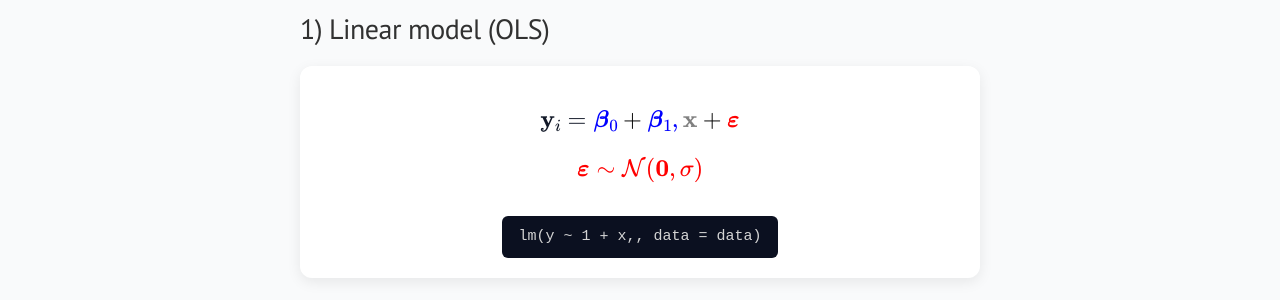
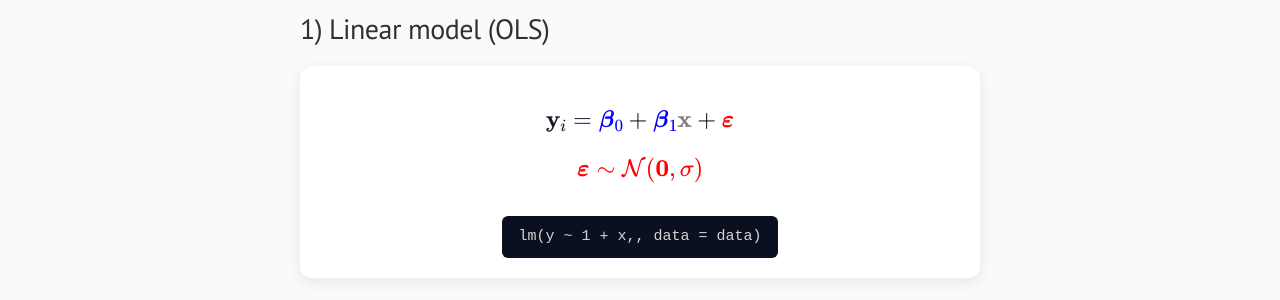
Before and after one commit to lennartseizer/ild, a Jekyll site: the page built from 9.html, in a window 1280 px wide. Shown: the part 388-688 px from the top of the page. Built offline with Jekyll 4.4.1, drawn with Linux system fonts in a browser that asks for light colours.

Commit message:
Update 9.html

```diff
--- a/9.html
+++ b/9.html
@@ -99,7 +99,7 @@ title: Formulas
       $$
       \mathbf{y}_{i}
       = \color{blue}{\boldsymbol{\beta}_{0}}
-      \color{black}+ \color{blue}{\boldsymbol{\beta}_{1}},\color{gray}{\mathbf x}
+      \color{black}+ \color{blue}{\boldsymbol{\beta}_{1}}\color{gray}{\mathbf x}
       \color{black}+ \color{red}{\boldsymbol\varepsilon}
       $$
       $$
```
